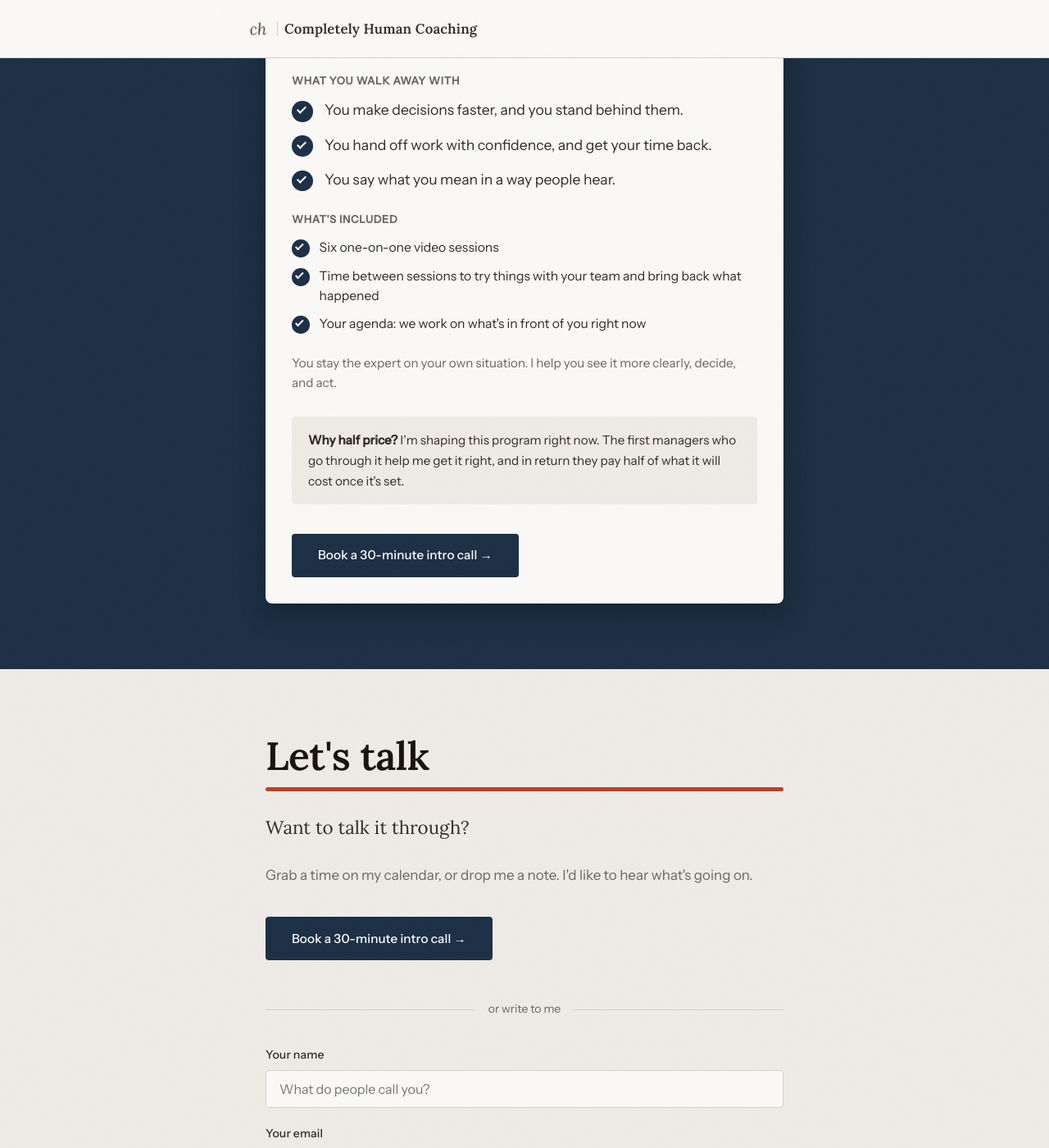
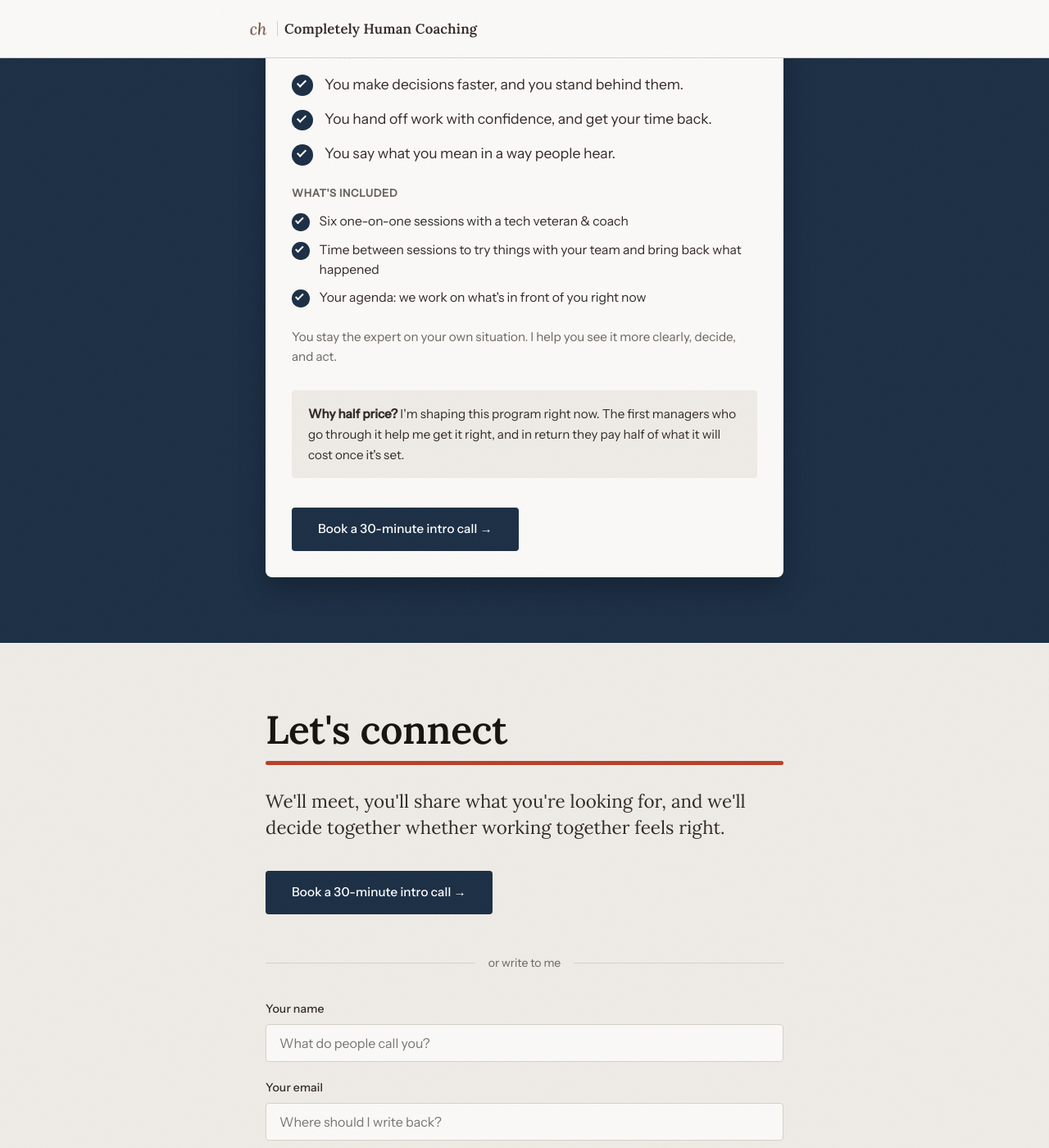
Before and after one commit to dbough/completely-human-coaching-com, a Jekyll site: the page built from tech-managers/index.html, in a window 1280 px wide and 1400 px high, scrolled down 4195 px. Shown: the whole window at 82% size. Built offline with Jekyll 4.4.1, drawn with Linux system fonts in a browser that asks for light colours.

Commit message:
Commit manual copy edits to the tech managers page
Offer card: "MVP rate" label, per-session line removed, "tech veteran &
coach" wording, offer subheading removed. Connect: label changed to
"Let's connect" and intro paragraph removed.

Co-Authored-By: Claude Sonnet 5.5 <noreply@anthropic.com>

```diff
--- a/tech-managers/index.html
+++ b/tech-managers/index.html
@@ -178,7 +178,6 @@ og_image: "https://completelyhumancoaching.com/og-image.png"
   <section id="offer">
     <div class="container">
       <p class="section-label reveal">The offer</p>
-      <!-- <h2 class="reveal reveal-delay-1">Six sessions over 12 weeks.</h2> -->
 
       <div class="offering-card reveal reveal-delay-2">
         <ul class="offering-facts">
@@ -190,9 +189,8 @@ og_image: "https://completelyhumancoaching.com/og-image.png"
         <div class="price-display">
           <span class="price-retail"><span class="sr-only">Regular price</span><s>${{ site.data.pricing.tech_managers.retail }}</s></span>
           <span class="price-current">${{ site.data.pricing.tech_managers.price }}</span>
-          <span class="price-label">Half price, early adopter rate</span>
+          <span class="price-label">Half price, MVP rate</span>
         </div>
-        <p class="offering-per-session">About ${{ site.data.pricing.tech_managers.price_per_session }} per session</p>
 
         <p class="offering-ideal-label">What you walk away with</p>
         <ul class="check-list">
@@ -203,7 +201,7 @@ og_image: "https://completelyhumancoaching.com/og-image.png"
 
         <p class="offering-ideal-label">What's included</p>
         <ul class="check-list check-list-compact">
-          <li>Six one-on-one video sessions</li>
+          <li>Six one-on-one sessions with a tech veteran & coach</li>
           <li>Time between sessions to try things with your team and bring back what happened</li>
           <li>Your agenda: we work on what's in front of you right now</li>
         </ul>
@@ -229,10 +227,8 @@ og_image: "https://completelyhumancoaching.com/og-image.png"
   ============================================ -->
   <section id="connect">
     <div class="container">
-      <p class="section-label reveal">Let's talk</p>
-      <h2 class="reveal reveal-delay-1">Want to talk it through?</h2>
-
-      <p class="intro reveal reveal-delay-2">Grab a time on my calendar, or drop me a note. I'd like to hear what's going on.</p>
+      <p class="section-label reveal">Let's connect</p>
+      <h2 class="reveal reveal-delay-1">We'll meet, you'll share what you're looking for, and we'll decide together whether working together feels right.</h2>
 
       <div class="connect-primary-cta reveal reveal-delay-3">
         <a class="cta-button" href="https://calendly.com/danbough/intro-coaching" target="_blank" rel="noopener">Book a 30-minute intro call &rarr;</a>
```
